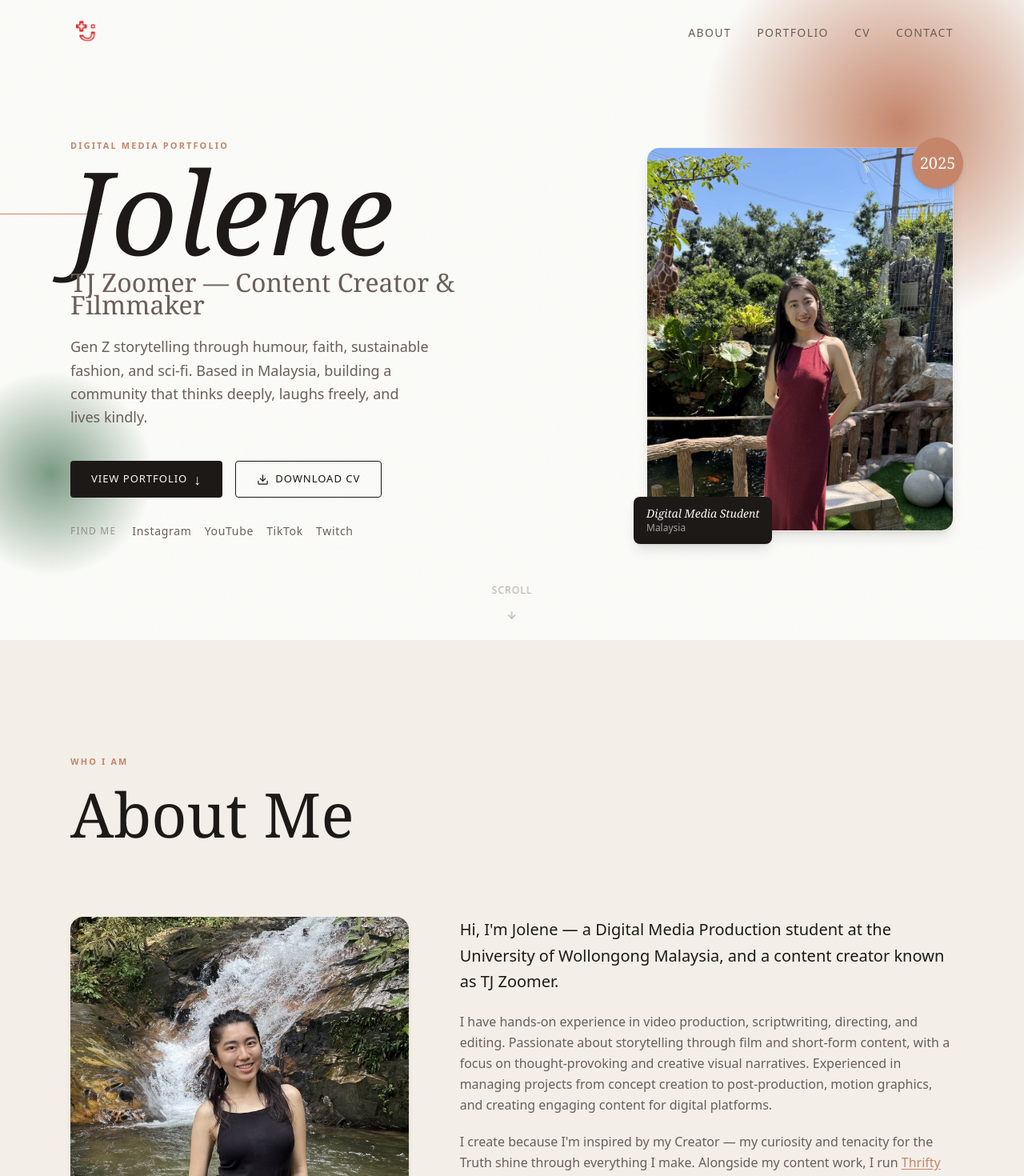
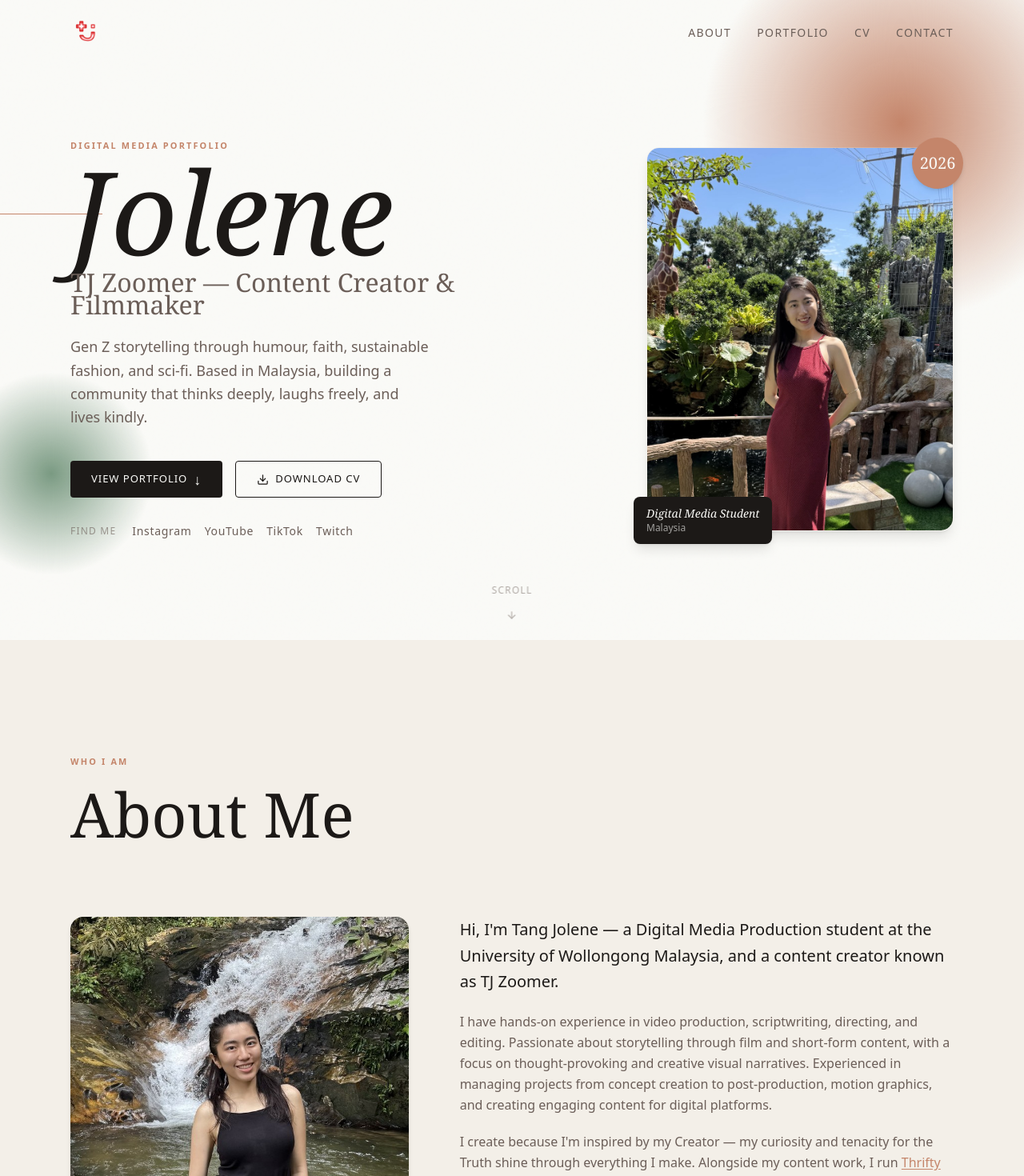
Before and after one commit to seanlawson2001-gif/jolene-portfolio, a Next.js app: page / in a window 1280 px wide. Shown: the top 1470 px of the page at 80% size. Built offline with nearby package versions, Linux system fonts and the light colour scheme.

Commit message:
Made cahnges to the about section and hero section

```diff
--- a/components/About.tsx
+++ b/components/About.tsx
@@ -88,7 +88,7 @@ export default function About() {
 
             <div className="reveal reveal-delay-2 space-y-5">
               <p className="text-charcoal text-lg md:text-xl leading-relaxed font-light">
-                Hi, I&apos;m Jolene — a Digital Media Production student at the University
+                Hi, I&apos;m Tang Jolene — a Digital Media Production student at the University
                 of Wollongong Malaysia, and a content creator known as TJ Zoomer.
               </p>
               <p className="text-warm-gray text-base leading-relaxed">
--- a/components/Hero.tsx
+++ b/components/Hero.tsx
@@ -101,7 +101,7 @@ export default function Hero() {
 
               {/* Year badge — top right */}
               <div className="absolute -top-3 -right-3 w-16 h-16 bg-terracotta rounded-full flex items-center justify-center shadow-md">
-                <span className="font-display text-cream text-xl font-light">2025</span>
+                <span className="font-display text-cream text-xl font-light">2026</span>
               </div>
             </div>
           </div>
```
